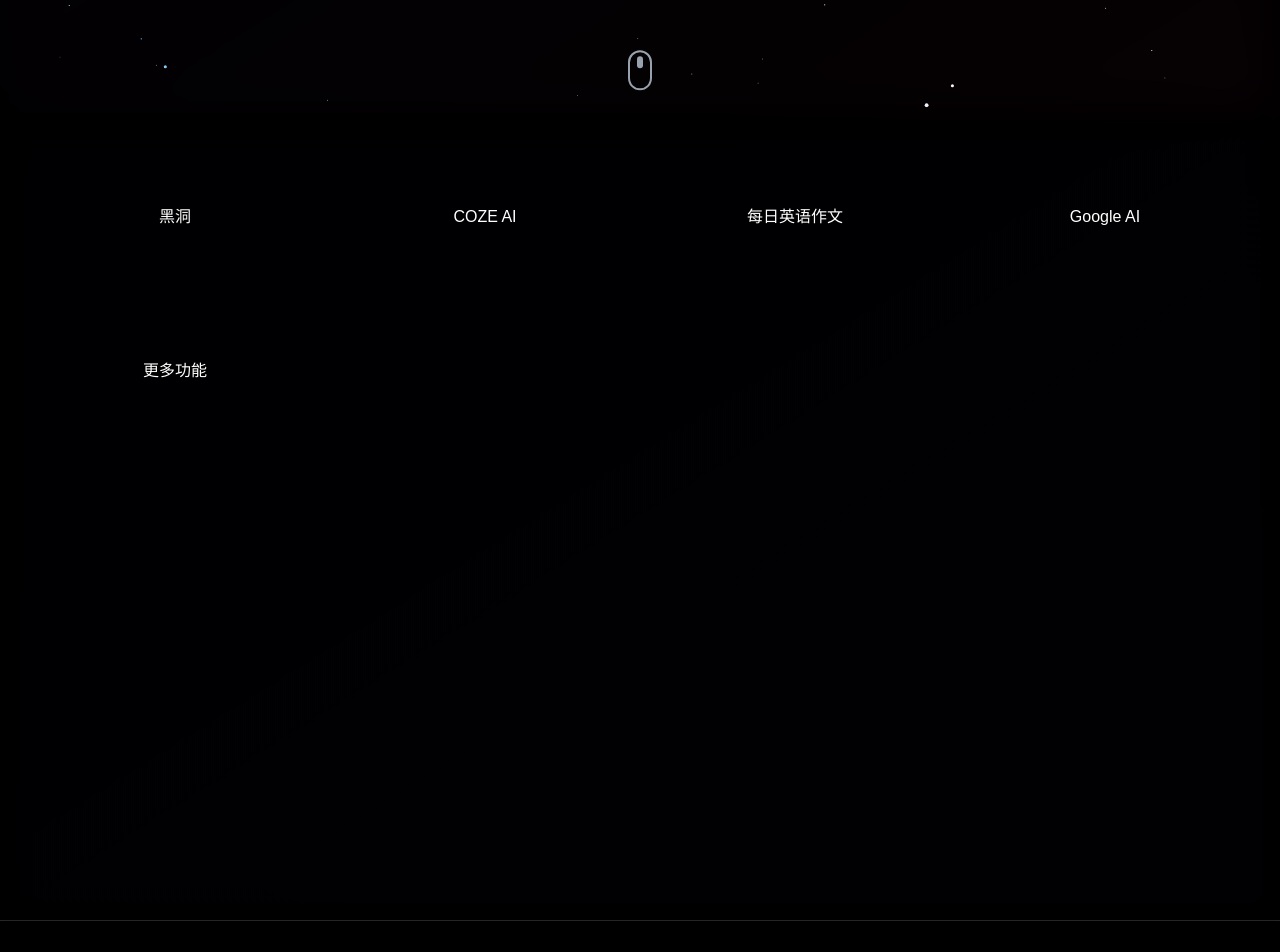
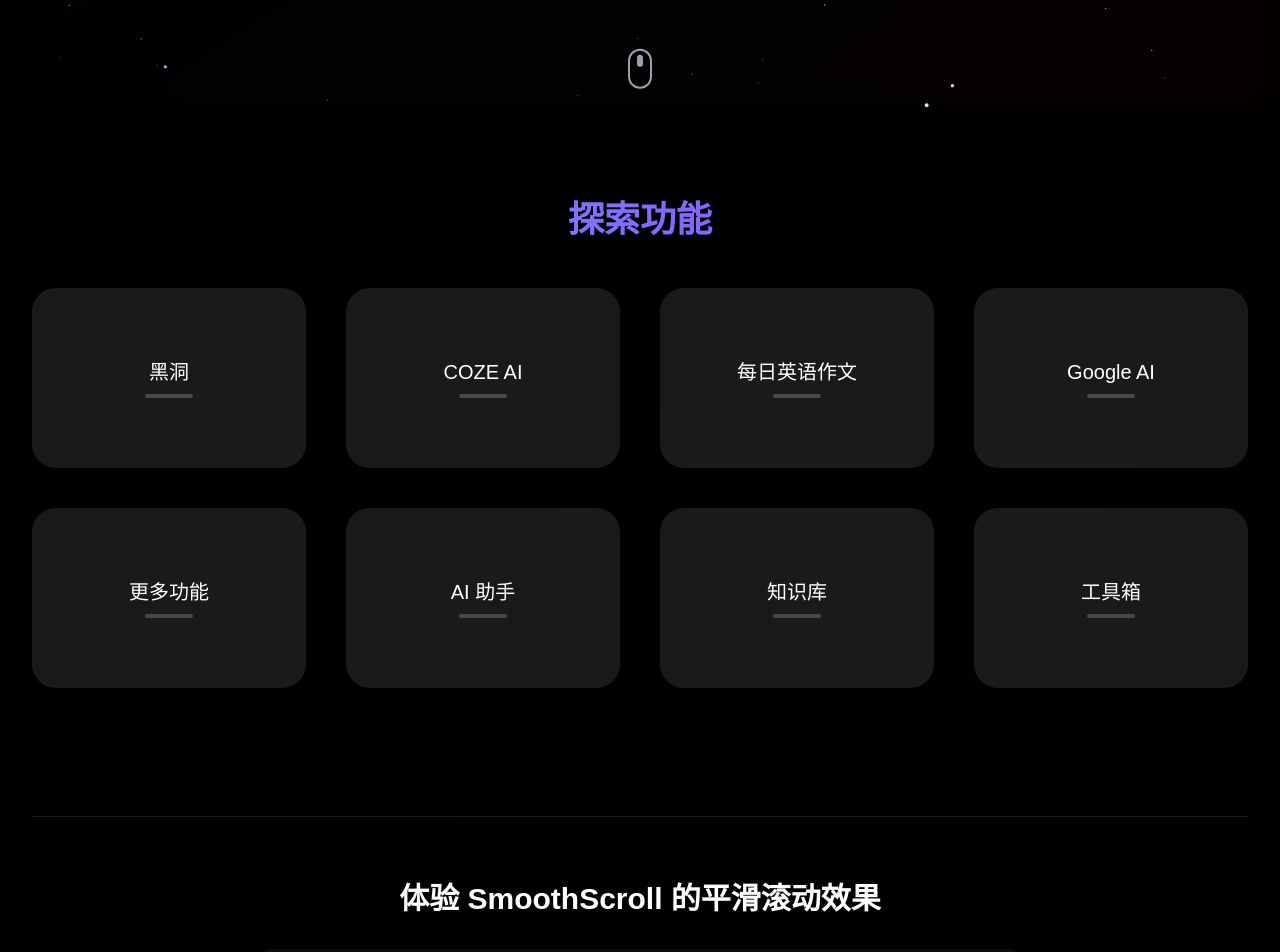
Before and after one commit to XERA-2011/x-pocket, a Next.js app: page / in a window 1280 px wide. Shown: the part 680-1632 px from the top of the page. Built offline with nearby package versions, Linux system fonts and the light colour scheme.

Commit message:
Style modify

```diff
--- /dev/null
+++ b/src/app/globals.css
@@ -0,0 +1,37 @@
+@import "tailwindcss/preflight";
+
+:root {
+  --foreground-rgb: 255, 255, 255;
+  --background-start-rgb: 0, 0, 0;
+  --background-end-rgb: 0, 0, 0;
+}
+
+body {
+  color: rgb(var(--foreground-rgb));
+  background: linear-gradient(
+      to bottom,
+      transparent,
+      rgb(var(--background-end-rgb))
+    )
+    rgb(var(--background-start-rgb));
+}
+
+@layer utilities {
+  .text-balance {
+    text-wrap: balance;
+  }
+}
+
+/* 卡片动画类 */
+.card-item.card-visible {
+  opacity: 1;
+  transform: translateY(0);
+  transition: opacity 0.8s ease-out, transform 0.8s ease-out;
+}
+
+/* 确保卡片初始状态 */
+.card-item {
+  opacity: 0;
+  transform: translateY(30px);
+  transition: opacity 0.8s ease-out, transform 0.8s ease-out;
+}
--- a/src/app/layout.tsx
+++ b/src/app/layout.tsx
@@ -32,9 +32,7 @@ export default function RootLayout({
       >
         <Particles />
         <Header />
-        <main>
-          {children}
-        </main>
+        {children}
         <Footer />
       </body>
     </html>
--- a/src/components/PageTransition.tsx
+++ b/src/components/PageTransition.tsx
@@ -9,13 +9,13 @@ interface PageTransitionProps {
 
 export default function PageTransition({ children }: PageTransitionProps) {
   return (
-    <motion.div
+    <motion.main
       initial={{ opacity: 0, y: 20 }}
       animate={{ opacity: 1, y: 0 }}
       exit={{ opacity: 0, y: 20 }}
       transition={{ duration: 0.5, ease: "easeInOut" }}
     >
       {children}
-    </motion.div>
+    </motion.main>
   );
 }
--- a/src/components/sections/card.tsx
+++ b/src/components/sections/card.tsx
@@ -2,153 +2,125 @@
 
 import { useRef, useEffect } from 'react';
 import Link from 'next/link';
-import { motion } from 'framer-motion';
-import gsap from 'gsap';
-// 随着元素滚动进入视图时显示动画效果的组件
+import { motion, useScroll, useTransform } from 'framer-motion';
 import ScrollReveal from '@/components/ScrollReveal';
 
-export default function GlassNavigation() {
+// 卡片数据
+const cardData = [
+  { title: "黑洞", href: "/pages/black-hole" },
+  { title: "COZE AI", href: "/coze" },
+  { title: "每日英语作文", href: "/essays" },
+  { title: "Google AI", href: "/google" },
+  { title: "更多功能", href: "#" },
+  { title: "AI 助手", href: "#" },
+  { title: "知识库", href: "#" },
+  { title: "工具箱", href: "#" },
+];
+
+export default function CardSection() {
   const containerRef = useRef<HTMLDivElement>(null);
+  const scrollContainerRef = useRef<HTMLDivElement>(null);
+
+  // 使用 framer-motion 的滚动钩子来跟踪滚动位置
+  const { scrollYProgress } = useScroll({
+    target: scrollContainerRef,
+    offset: ["start start", "end end"]
+  });
+
+  // 简化滚动效果，只保留透明度变化
+  const opacity = useTransform(scrollYProgress, [0, 0.5, 1], [1, 1, 0.95]);
 
   useEffect(() => {
     if (!containerRef.current) return;
-
-    // Store a reference to the current container element
     const container = containerRef.current;
 
-    // Intersection Observer for scroll-based animations
+    // 简化卡片动画，使用 CSS 类而不是 GSAP
+    const cards = container.querySelectorAll('.card-item');
+
     const observer = new IntersectionObserver(
       (entries) => {
         entries.forEach((entry) => {
           if (entry.isIntersecting) {
-            entry.target.classList.add('animate-in');
-
-            // Add GSAP animation for the container when it comes into view
-            gsap.fromTo(
-              container,
-              {
-                y: 30,
-                opacity: 0.5,
-                scale: 0.98
-              },
-              {
-                y: 0,
-                opacity: 1,
-                scale: 1,
-                duration: 1,
-                ease: "power2.out"
-              }
-            );
+            entry.target.classList.add('card-visible');
           }
         });
       },
-      { threshold: 0.1 }
+      { threshold: 0.1, rootMargin: "-50px" }
     );
 
-    observer.observe(container);
-
-    // Add hover effect for the entire grid
-    const handleMouseMove = (e: MouseEvent) => {
-      if (!container) return;
-
-      const { left, top, width, height } = container.getBoundingClientRect();
-      const x = e.clientX - left;
-      const y = e.clientY - top;
-
-      // Calculate position relative to the center
-      const centerX = width / 2;
-      const centerY = height / 2;
-
-      // Calculate distance from center (normalized)
-      const distanceX = (x - centerX) / centerX;
-      const distanceY = (y - centerY) / centerY;
-
-      // Apply subtle tilt effect to the container
-      gsap.to(container, {
-        rotateX: -distanceY * 2, // Invert for natural feel
-        rotateY: distanceX * 2,
-        duration: 0.5,
-        ease: "power1.out"
-      });
-    };
-
-    const handleMouseLeave = () => {
-      if (!container) return;
-
-      gsap.to(container, {
-        rotateX: 0,
-        rotateY: 0,
-        duration: 0.5,
-        ease: "power1.out"
-      });
-    };
-
-    container.addEventListener('mousemove', handleMouseMove);
-    container.addEventListener('mouseleave', handleMouseLeave);
+    cards.forEach(card => observer.observe(card));
 
     return () => {
-      observer.unobserve(container);
-      container.removeEventListener('mousemove', handleMouseMove);
-      container.removeEventListener('mouseleave', handleMouseLeave);
+      observer.disconnect();
     };
   }, []);
 
   return (
-    <motion.section
+    <section ref={scrollContainerRef} className="relative w-full min-h-screen">
+      <motion.div
         ref={containerRef}
-      className="h-screen w-full nav-grid p-6 md:p-8 rounded-2xl relative transform-gpu backdrop-filter backdrop-blur-[6px]"
-      style={{ perspective: "1000px" }}
-      initial={{ opacity: 0, y: 30 }}
-      whileInView={{ opacity: 1, y: 0 }}
-      viewport={{ once: true, margin: "-100px" }}
-      transition={{ duration: 0.8, ease: "easeOut" }}
+        className="min-h-screen w-full py-20 px-6 md:px-8 relative transform-gpu"
+        style={{
+          perspective: "1000px",
+          opacity
+        }}
       >
+        <h2 className="text-3xl md:text-4xl font-bold text-center mb-12 bg-clip-text text-transparent bg-gradient-to-r from-blue-400 to-purple-600">
+          探索功能
+        </h2>
+
         <ScrollReveal delay={0.3}>
           <div className="absolute inset-0 bg-gradient-to-br from-indigo-900/5 to-purple-900/5 rounded-2xl blur-md opacity-30" />
 
-        <div className="grid grid-cols-2 md:grid-cols-4 gap-6">
-          <div className="w-full">
+          <div className="grid grid-cols-1 sm:grid-cols-2 md:grid-cols-3 lg:grid-cols-4 gap-8 md:gap-10">
+            {cardData.map((card, index) => (
+              <div key={index} className="w-full card-item">
                 <Link
-              href="/pages/black-hole"
-              className="w-full border-0 rounded-[24px] p-6 text-center cursor-pointer flex flex-col items-center justify-center transition-all duration-500 min-h-[130px] no-underline relative overflow-hidden group"
+                  href={card.href}
+                  className={`w-full border-0 rounded-[24px] p-6 text-center cursor-pointer flex flex-col items-center justify-center transition-all duration-300 min-h-[180px] no-underline relative overflow-hidden group bg-gradient-to-br bg-white/10 hover:shadow-lg`}
                 >
-              黑洞
+                  <div className="absolute inset-0 bg-gradient-to-br from-white/5 to-white/10 opacity-0 group-hover:opacity-100 transition-opacity duration-300" />
+
+                  <div className="relative z-10 flex flex-col items-center">
+                    <h3 className="text-xl font-medium">{card.title}</h3>
+                    <div className="mt-2 w-12 h-1 bg-white/20 rounded-full group-hover:w-20 transition-all duration-300" />
+                  </div>
+
+                  <div className="absolute bottom-0 left-0 w-full h-1 bg-gradient-to-r from-blue-400 to-purple-600 scale-x-0 origin-left group-hover:scale-x-100 transition-transform duration-300" />
                 </Link>
               </div>
-          <div className="w-full">
-            <Link
-              href="/coze"
-              className="w-full border-0 rounded-[24px] p-6 text-center cursor-pointer flex flex-col items-center justify-center transition-all duration-500 min-h-[130px] no-underline relative overflow-hidden group"
+            ))}
+          </div>
+        </ScrollReveal>
+
+        {/* 第二部分：滚动触发的内容 */}
+        <div className="mt-32 pt-16 border-t border-white/10">
+          <ScrollReveal delay={0.5}>
+            <h3 className="text-2xl md:text-3xl font-bold text-center mb-8">
+              体验 SmoothScroll 的平滑滚动效果
+            </h3>
+
+            <div className="max-w-3xl mx-auto bg-white/5 backdrop-blur-sm p-8 rounded-2xl">
+              <p className="text-lg mb-6 leading-relaxed">
+                SmoothScroll 组件使用 Lenis 库实现了页面的平滑滚动效果，让页面滚动更加流畅自然。
+                当你滚动页面时，可以感受到动画和过渡效果的平滑变化，这种体验比原生滚动更加舒适。
+              </p>
+
+              <div className="grid grid-cols-1 md:grid-cols-2 gap-6 mt-8">
+                {[1, 2].map((item) => (
+                  <div
+                    key={item}
+                    className="p-6 rounded-xl bg-gradient-to-br from-indigo-500/10 to-purple-600/10 hover:-translate-y-1 hover:shadow-lg transition-all duration-300"
                   >
-              COZE AI
-            </Link>
+                    <h4 className="text-xl font-medium mb-3">平滑滚动特性 {item}</h4>
+                    <p>体验更加自然的页面过渡和动画效果，让用户界面感觉更加流畅和专业。</p>
                   </div>
-          <div className="w-full">
-            <Link
-              href="/essays"
-              className="w-full border-0 rounded-[24px] p-6 text-center cursor-pointer flex flex-col items-center justify-center transition-all duration-500 min-h-[130px] no-underline relative overflow-hidden group"
-            >
-              每日英语作文
-            </Link>
-          </div>
-          <div className="w-full">
-            <Link
-              href="/google"
-              className="w-full border-0 rounded-[24px] p-6 text-center cursor-pointer flex flex-col items-center justify-center transition-all duration-500 min-h-[130px] no-underline relative overflow-hidden group"
-            >
-              Google AI
-            </Link>
-          </div>
-          <div className="w-full">
-            <Link
-              href="#"
-              className="w-full border-0 rounded-[24px] p-6 text-center cursor-pointer flex flex-col items-center justify-center transition-all duration-500 min-h-[130px] no-underline relative overflow-hidden group"
-            >
-              更多功能
-            </Link>
+                ))}
               </div>
             </div>
           </ScrollReveal>
-    </motion.section>
+        </div>
+      </motion.div>
+    </section>
   );
 }
```
Lines whose indentation alone changed are shown as unchanged.
